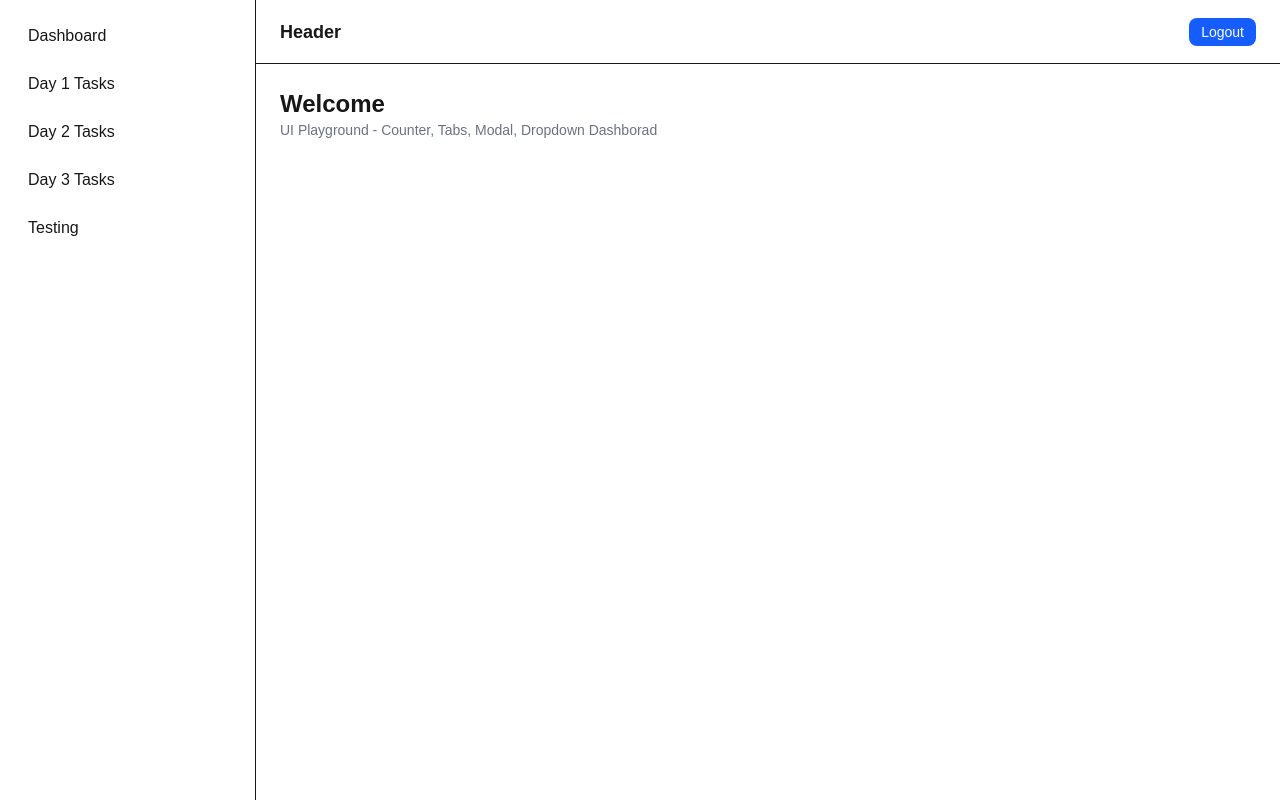
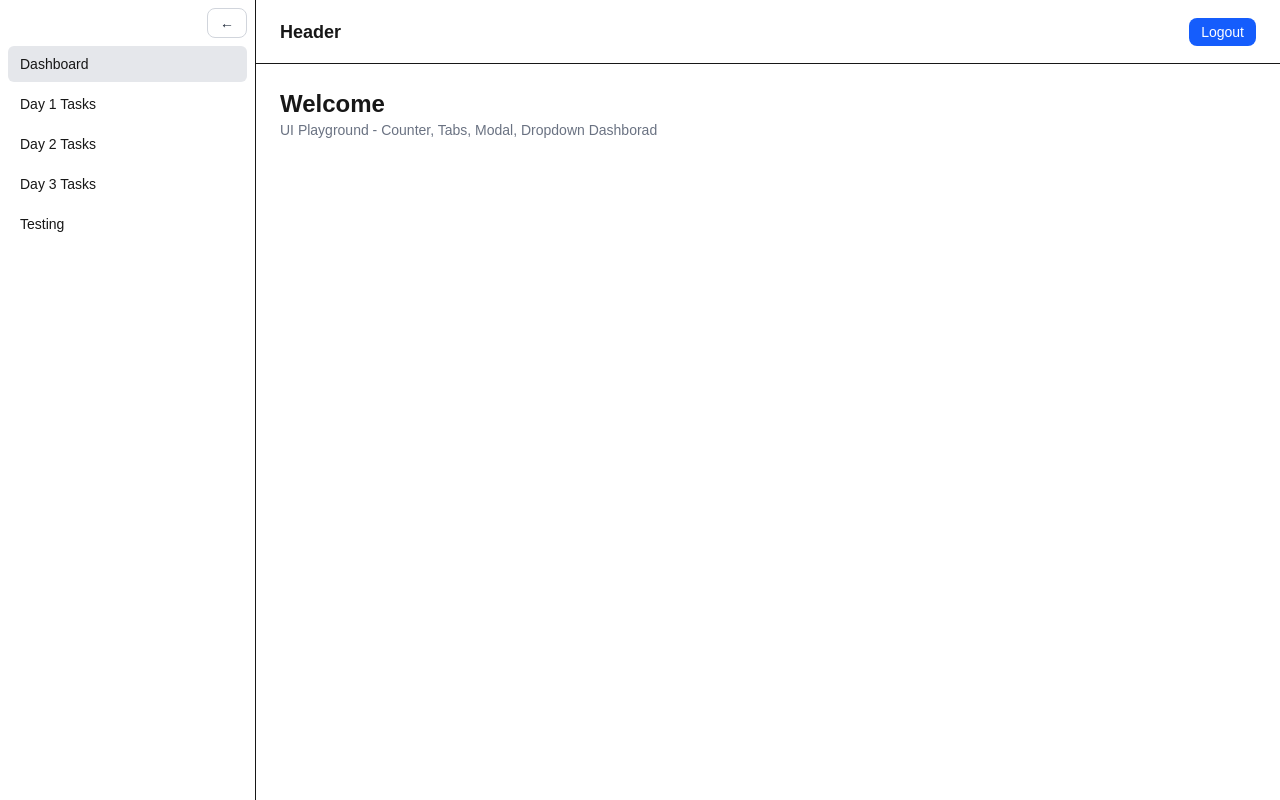
Before and after one commit to Abhi301295/react-next-learning, a Next.js app: page / in a window 1280 px wide. Built offline with nearby package versions, Linux system fonts and the light colour scheme.

Commit message:
fixed sidebar, made configurable, shown active state and made it collapsable

```diff
--- a/app/components/layout/sidebar.tsx
+++ b/app/components/layout/sidebar.tsx
@@ -1,25 +1,43 @@
+'use client'
+import { cn } from "@/lib/utils";
 import Link from "next/link";
+import { usePathname } from "next/navigation";
+import { useState } from "react";
+import { Button } from "../ui/button";
+import { sidebarItems } from "@/lib/config/sidebar";
 
 export function Sidebar() {
+
+  const pathname = usePathname();
+  const [collapsed, setCollapsed] = useState(false);
+
   return (
-    <aside className="w-64 border-r p-4 min-h-screen">
-      <nav className="space-y-2">
-        <Link href="/" className="block px-3 py-2 rounded hover:bg-gray-100">
-          Dashboard
-        </Link>
+    <aside className={cn(
+      "hidden md:flex flex-col border-r bg-white transition-all duration-300",
+      collapsed ? "w-16" : "w-64"
+    )}>
+      <div className="p-2 flex justify-end">
+        <Button
+          size="sm"
+          variant="outline"
+          onClick={() => setCollapsed(!collapsed)}
+        >{collapsed ? "→" : "←"}</Button>
+      </div>
+      <nav className="flex flex-col gap-1 px-2">
+        {sidebarItems?.map((item) => {
+          const isActive = pathname === item.href;
 
-        <Link href="/day1" className="block px-3 py-2 rounded hover:bg-gray-100">
-          Day 1 Tasks
-        </Link>
-        <Link href="/day2" className="block px-3 py-2 rounded hover:bg-gray-100">
-          Day 2 Tasks
-        </Link>
-        <Link href="/day3" className="block px-3 py-2 rounded hover:bg-gray-100">
-          Day 3 Tasks
-        </Link>
-        <Link href="/testing" className="block px-3 py-2 rounded hover:bg-gray-100">
-          Testing
-        </Link>
+          return (
+            <Link key={item.href} href={item.href}
+              className={cn(
+                "flex items-center rounded-md px-3 py-2 text-sm transition",
+                "hover:bg-gray-100",
+                isActive && "bg-gray-200 font-medium",
+                collapsed && "justify-center px-0"
+              )}
+            >{!collapsed && item.label}</Link>
+          )
+        })}
       </nav>
     </aside>
   );
--- /dev/null
+++ b/app/lib/config/sidebar.ts
@@ -0,0 +1,7 @@
+export const sidebarItems = [
+  { label: "Dashboard", href: "/" },
+  { label: "Day 1 Tasks", href: "/day1" },
+  { label: "Day 2 Tasks", href: "/day2" },
+  { label: "Day 3 Tasks", href: "/day3" },
+  { label: "Testing", href: "/testing" },
+];
```
